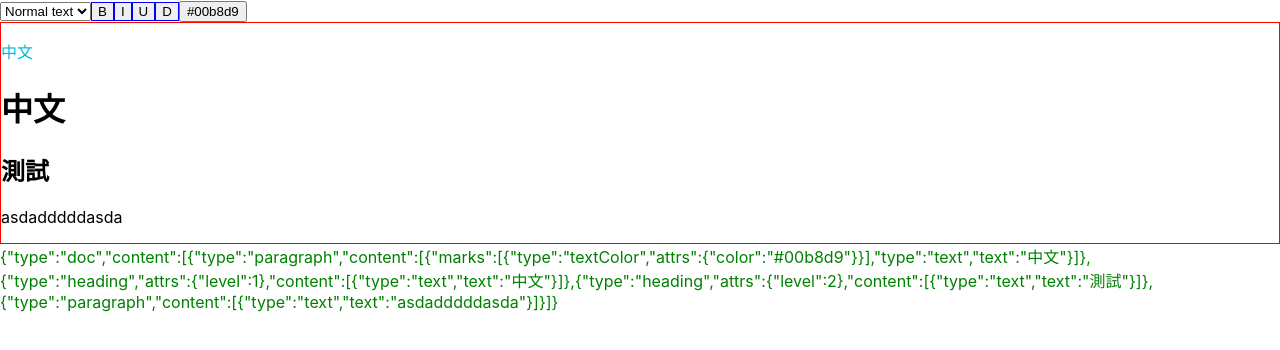
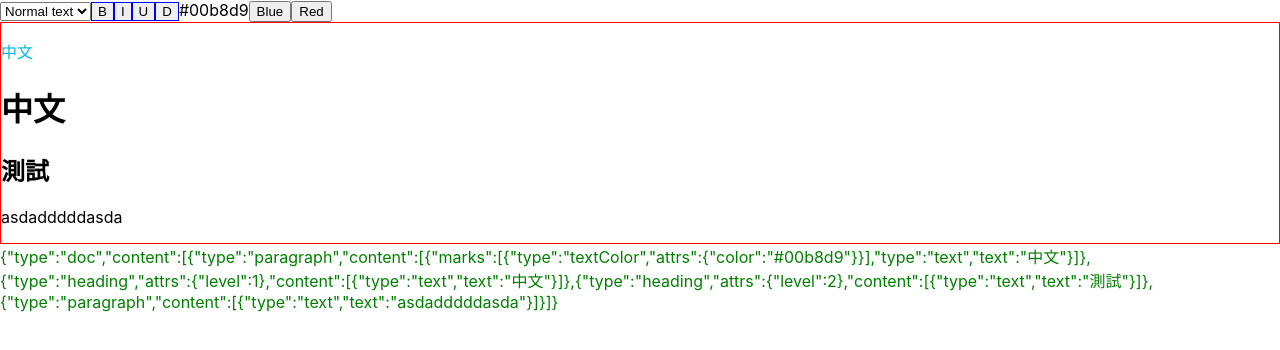
Before and after one commit to YacheLee/react-prosemirror-example, a React (Create React App) app: page / in a window 1280 px wide. Shown: the top 350 px of the page. Built offline with nearby package versions, Linux system fonts and the light colour scheme.

Commit message:
change color

```diff
--- a/src/components/RichTextEditor/components/Toolbar/Toolbar.js
+++ b/src/components/RichTextEditor/components/Toolbar/Toolbar.js
@@ -1,7 +1,7 @@
 import React, {useContext} from 'react';
 import {setBlockType, toggleMark} from 'prosemirror-commands';
 import EditorViewContext from '../../contexts/EditorViewContext';
-import {getActiveColor, getSchema, getTopLevelNode, getType, markActive} from '../../utils';
+import {changeColor, getActiveColor, getSchema, getTopLevelNode, getType, markActive} from '../../utils';
 
 function isValue(editorView, type_name){
     return !!markActive(editorView.state, getType(editorView, type_name));
@@ -64,8 +64,18 @@ function Toolbar() {
             <button
                 style={{border: `solid ${isValue(editorView, 'del') ? "5px" : "1px"} blue`}}
                 onClick={e=>toggleType(e, editorView, 'del')}>D</button>
-            <button onClick={()=>{
-            }}>{getActiveColor(editorView)}</button>
+            <span>{getActiveColor(editorView)}</span>
+            <button onClick={e=>{
+                e.preventDefault();
+                editorView.focus()
+                changeColor(editorView, 'blue')
+            }}>Blue</button>
+
+            <button onClick={e=>{
+                e.preventDefault();
+                editorView.focus()
+                changeColor(editorView, 'red')
+            }}>Red</button>
         </div>
     );
 }
--- a/src/components/RichTextEditor/utils.js
+++ b/src/components/RichTextEditor/utils.js
@@ -1,3 +1,5 @@
+import {toggleMark} from 'prosemirror-commands';
+
 export function markActive(state, type) {
     const ref = state.selection;
     const from = ref.from;
@@ -59,3 +61,9 @@ export function getActiveColor(editorView) {
         ? marksWithColor[0].attrs.color
         : "black";
 }
+
+export function changeColor(editorView, color){
+    const type = getType(editorView, 'textColor');
+    const command = toggleMark(type, {color});
+    command(editorView.state, editorView.dispatch, editorView);
+}
```
